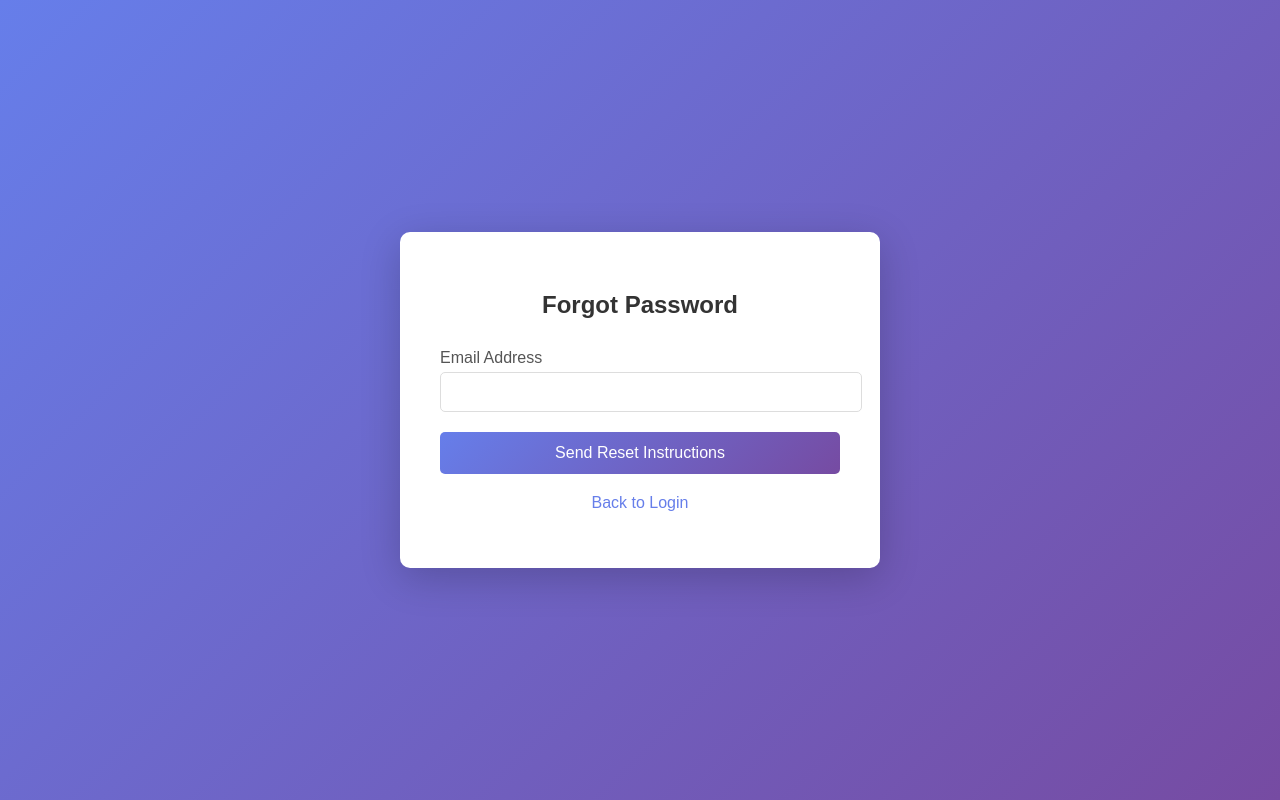
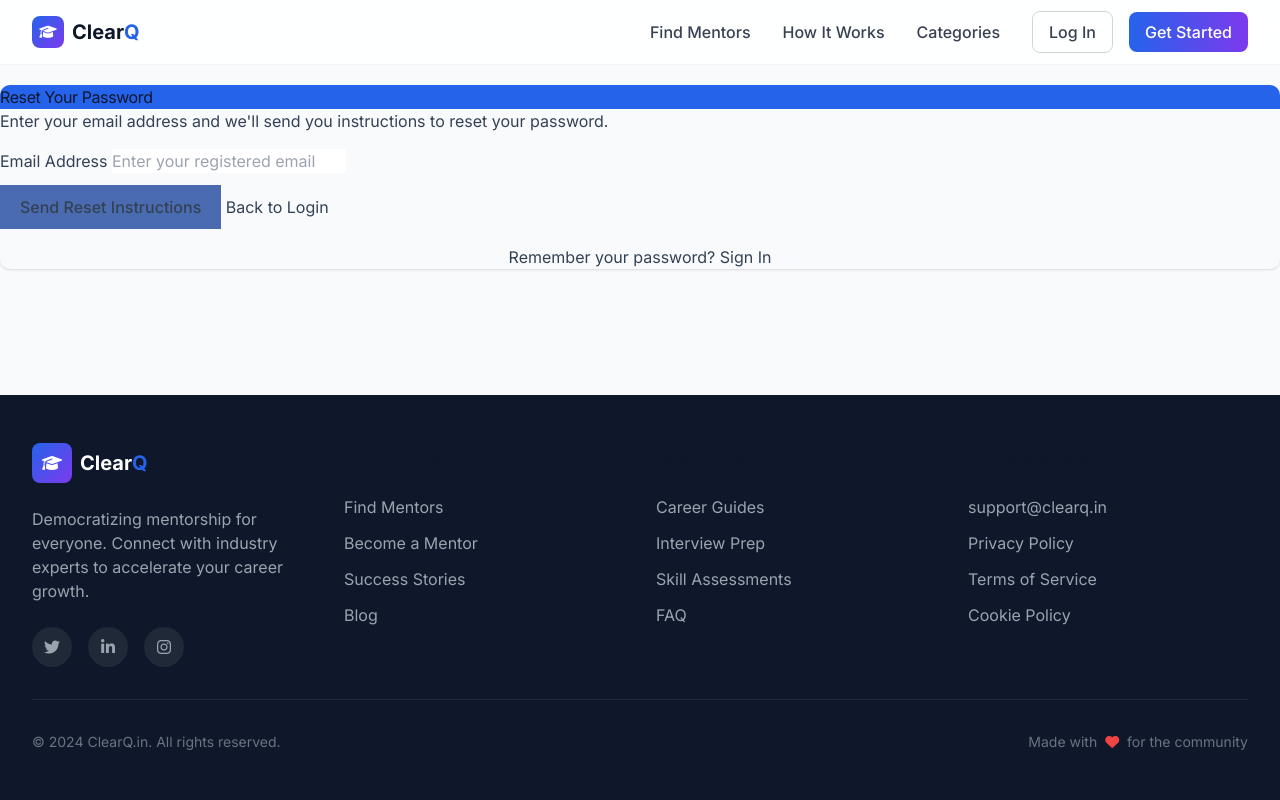
Before and after one commit to Abhidesh12/clearQ, a Flask app: page /forgot-password in a window 1280 px wide. Run offline with Flask 3, Linux system fonts and the light colour scheme; some libraries are stand-ins or nearby versions.

Commit message:
Update forgot_password.html

```diff
--- a/templates/forgot_password.html
+++ b/templates/forgot_password.html
@@ -1,109 +1,81 @@
-<!DOCTYPE html>
-<html lang="en">
-<head>
-    <meta charset="UTF-8">
-    <meta name="viewport" content="width=device-width, initial-scale=1.0">
-    <title>Forgot Password - ClearQ</title>
-    <style>
-        body {
-            font-family: Arial, sans-serif;
-            background: linear-gradient(135deg, #667eea 0%, #764ba2 100%);
-            display: flex;
-            justify-content: center;
-            align-items: center;
-            min-height: 100vh;
-            margin: 0;
-        }
-        .container {
-            background: white;
-            padding: 40px;
-            border-radius: 10px;
-            box-shadow: 0 10px 40px rgba(0,0,0,0.2);
-            width: 100%;
-            max-width: 400px;
-        }
-        h2 {
-            text-align: center;
-            color: #333;
-            margin-bottom: 30px;
-        }
-        .form-group {
-            margin-bottom: 20px;
-        }
-        label {
-            display: block;
-            margin-bottom: 5px;
-            color: #555;
-        }
-        input {
-            width: 100%;
-            padding: 10px;
-            border: 1px solid #ddd;
-            border-radius: 5px;
-            font-size: 16px;
-        }
-        button {
-            width: 100%;
-            padding: 12px;
-            background: linear-gradient(135deg, #667eea 0%, #764ba2 100%);
-            color: white;
-            border: none;
-            border-radius: 5px;
-            font-size: 16px;
-            cursor: pointer;
-        }
-        button:hover {
-            opacity: 0.9;
-        }
-        .links {
-            text-align: center;
-            margin-top: 20px;
-        }
-        .links a {
-            color: #667eea;
-            text-decoration: none;
-        }
-        .alert {
-            padding: 10px;
-            margin-bottom: 20px;
-            border-radius: 5px;
-        }
-        .alert-success {
-            background: #d4edda;
-            color: #155724;
-        }
-        .alert-danger {
-            background: #f8d7da;
-            color: #721c24;
-        }
-    </style>
-</head>
-<body>
-    <div class="container">
-        <h2>Forgot Password</h2>
+{% extends "base.html" %}
 
+{% block title %}Forgot Password - ClearQ{% endblock %}
+
+{% block content %}
+<div class="container mt-5">
+    <div class="row justify-content-center">
+        <div class="col-md-6">
+            <div class="card shadow">
+                <div class="card-header bg-primary text-white">
+                    <h4 class="mb-0">Reset Your Password</h4>
+                </div>
+                <div class="card-body">
                     {% with messages = get_flashed_messages(with_categories=true) %}
                         {% if messages %}
                             {% for category, message in messages %}
-                    <div class="alert alert-{{ category if category != 'message' else 'info' }}">
+                                <div class="alert alert-{{ category }} alert-dismissible fade show" role="alert">
                                     {{ message }}
+                                    <button type="button" class="btn-close" data-bs-dismiss="alert" aria-label="Close"></button>
                                 </div>
                             {% endfor %}
                         {% endif %}
                     {% endwith %}
 
+                    <p class="text-muted mb-4">
+                        Enter your email address and we'll send you instructions to reset your password.
+                    </p>
+
                     <form method="POST" action="{{ url_for('forgot_password') }}">
-            <div class="form-group">
-                <label for="email">Email Address</label>
-                <input type="email" id="email" name="email" required>
+                        <div class="mb-3">
+                            <label for="email" class="form-label">Email Address</label>
+                            <input type="email" class="form-control" id="email" name="email" required
+                                   placeholder="Enter your registered email">
                         </div>
 
-            <button type="submit">Send Reset Instructions</button>
+                        <div class="d-grid gap-2">
+                            <button type="submit" class="btn btn-primary">Send Reset Instructions</button>
+                            <a href="{{ url_for('login') }}" class="btn btn-outline-secondary">Back to Login</a>
+                        </div>
                     </form>
 
-        <div class="links">
-            <p><a href="{{ url_for('login') }}">Back to Login</a></p>
+                    <div class="mt-4 text-center">
+                        <p class="text-muted">
+                            Remember your password?
+                            <a href="{{ url_for('login') }}" class="text-decoration-none">Sign In</a>
+                        </p>
                     </div>
                 </div>
-</body>
-</html>
+            </div>
+        </div>
+    </div>
+</div>
+
+<style>
+.card {
+    border-radius: 10px;
+    border: none;
+}
+
+.card-header {
+    border-radius: 10px 10px 0 0 !important;
+}
+
+.btn-primary {
+    background-color: #4a6baf;
+    border-color: #4a6baf;
+    padding: 10px 20px;
+    font-weight: 500;
+}
+
+.btn-primary:hover {
+    background-color: #3a5a9f;
+    border-color: #3a5a9f;
+}
+
+.form-control:focus {
+    border-color: #4a6baf;
+    box-shadow: 0 0 0 0.2rem rgba(74, 107, 175, 0.25);
+}
+</style>
+{% endblock %}
```
Lines whose indentation alone changed are shown as unchanged.
